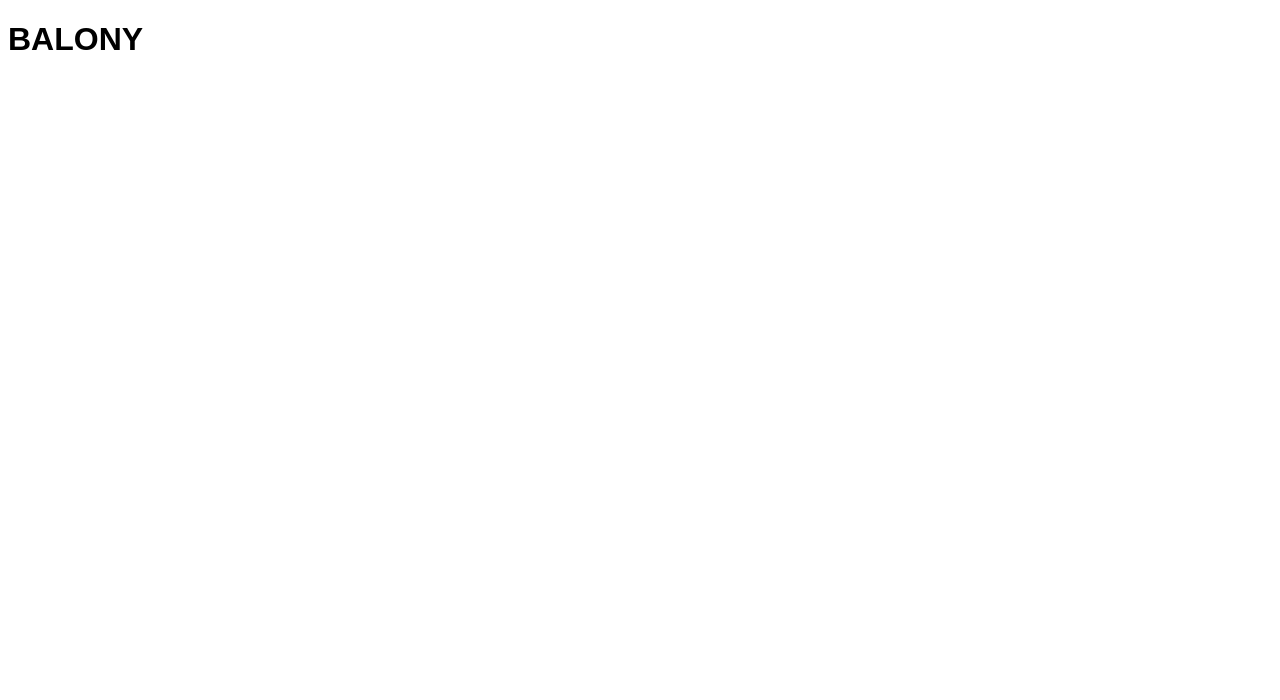
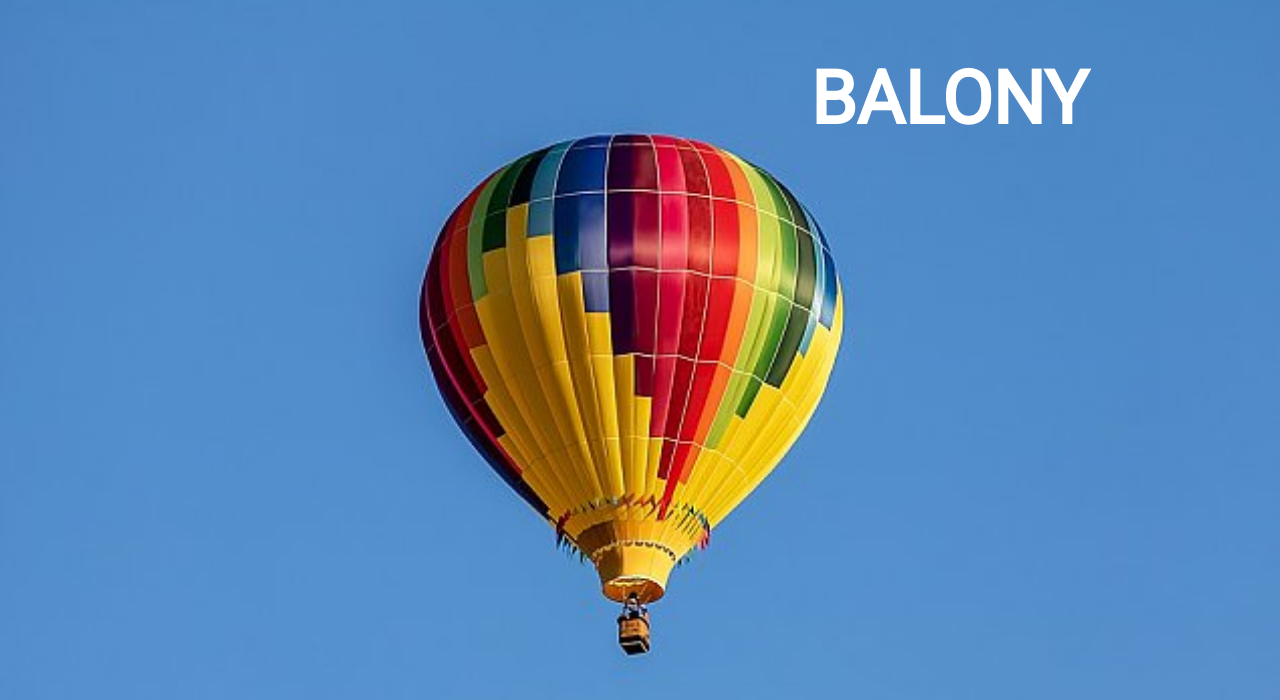
Before and after one commit to puchamichael/projekt-2, a plain HTML site: page index.html in a window 1280 px wide. Drawn offline with Linux system fonts and the light colour scheme.

Commit message:
import a roboto font from GF and add it to the h1
GF - Google Fonts

```diff
--- a/index.html
+++ b/index.html
@@ -4,6 +4,10 @@
     <meta charset="UTF-8" />
     <meta name="viewport" content="width=device-width, initial-scale=1.0" />
     <title>Document</title>
+    <link
+      href="https://fonts.googleapis.com/css2?family=Roboto&display=swap"
+      rel="stylesheet"
+    />
     <link rel="stylesheet" href="style.css" />
   </head>
   <body>
--- a/style.css
+++ b/style.css
@@ -1,4 +1,23 @@
+* {
+  margin: 0;
+  padding: 0;
+}
+
+header {
+  width: 100%;
+  height: 100vh;
+  position: relative;
+  background-image: url(balloons.jpg);
+  background-size: cover;
+  background-position: 50% 50%;
+}
+
 header h1 {
-  font-family: Arial, "Helvetica Neue", Helvetica, sans-serif;
+  position: absolute;
+  font-size: 4.6rem;
+  right: 15%;
+  top: 7%;
+  color: white;
+  font-family: roboto;
   text-transform: uppercase;
 }
```
